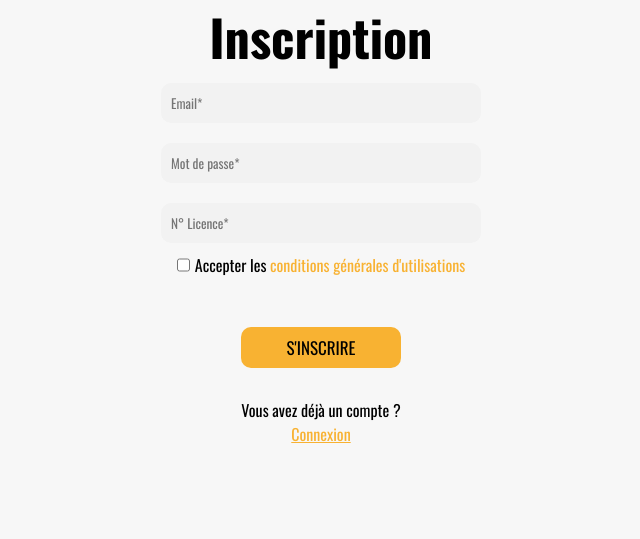
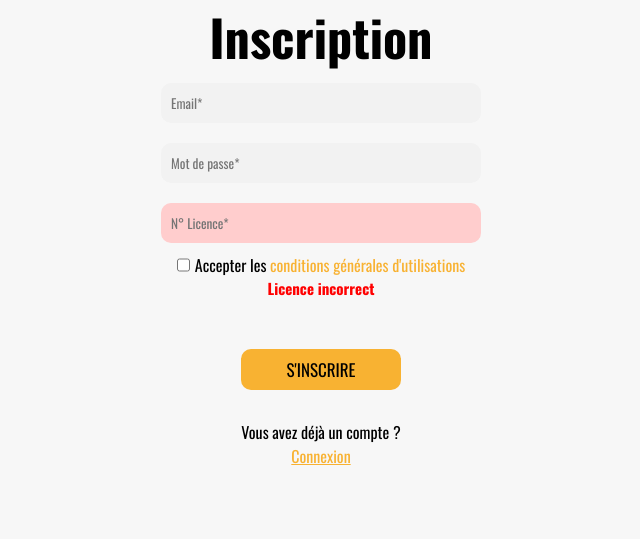
Before and after one commit to Arthur-Le-M/Sport-Track, a PHP site: page /inscription.php?err=licence in a window 1280 px wide. Shown: the part 151-690 px from the top of the page, without its empty margins (319-959 px from the left). Run offline with PHP 8.4, Linux system fonts and the light colour scheme.

Commit message:
Message d'erreur ajouter aux pages connexion - inscription

```diff
--- a/Inscription_Connexion/inscription.php
+++ b/Inscription_Connexion/inscription.php
@@ -9,7 +9,9 @@
     </head>
 
     <body>
-        <?php require("../Template/header.php"); ?>
+        <?php require("../Template/header.php");
+        $err = $_GET['err'] ?? null;
+        ?>
         <main>
             <section class="sectionTitre">
                 <h2 class="titrePage">Inscription</h2>
@@ -18,11 +20,23 @@
                 <form class="formulaire" action="traitementInscription.php" method="post">
                     <input class="inputElement" type="email" name="email" placeholder="Email*">
                     <input class="inputElement" type="password" name="passwd" placeholder="Mot de passe*">
-                    <input class="inputElement" type="text" name="numLicence" placeholder="N° Licence*">
+                    <?php
+                        if($err == 'licence'){
+                            print('<input class="inputElementErreur" type="text" name="numLicence" placeholder="N° Licence*">');
+                        }
+                        else{
+                            print('<input class="inputElement" type="text" name="numLicence" placeholder="N° Licence*">');
+                        }
+                    ?>
                     <div class="validConditionContainer">
                         <input class="checkBox" type="checkbox" name="validCondition">
                         <label for="validCondition">Accepter les <a href="#" >conditions générales d'utilisations</a></label>
                     </div>
+                    <?php
+                        if($err == 'licence'){
+                            print('<p class="messageErreur">Licence incorrect</p>');
+                        }
+                    ?>
                     <input class="buttonFormulaire" type="submit" value="S'INSCRIRE">
                 </form>
                 <p class="messageLinkToAnother">Vous avez déjà un compte ?</p>
--- a/Inscription_Connexion/traitementConnexion.php
+++ b/Inscription_Connexion/traitementConnexion.php
@@ -30,12 +30,12 @@ if(count($res)==1){
         exit;
     }else{
         //Le mot de passe est faux
-        header('location: connexion.php?err=passwd');
+        header('location: connexion.php?err=true');
         exit;
     }
 }else{
     //L'email n'est pas valide
-    header('location: connexion.php?err=mail');
+    header('location: connexion.php?err=true');
     exit;
 }
 
--- a/Inscription_Connexion/traitementInscription.php
+++ b/Inscription_Connexion/traitementInscription.php
@@ -37,13 +37,13 @@ if(count($res) == 1){
     }else{
         //La licence est utilisé
         //Redirection avec le paramètre erreur
-        header("Location: inscription.php?err=alreadyUse");
+        header("Location: inscription.php?err=licence");
         exit;
     }
 }else{
     //La licence n'existe pas
     //Redirection avec le paramètre erreur
-    header("Location: inscription.php?err=notExiste");
+    header("Location: inscription.php?err=licence");
     exit;
 }
 
```
Also changed, not shown: Inscription_Connexion/connexion.php (+4 -7 lines).
